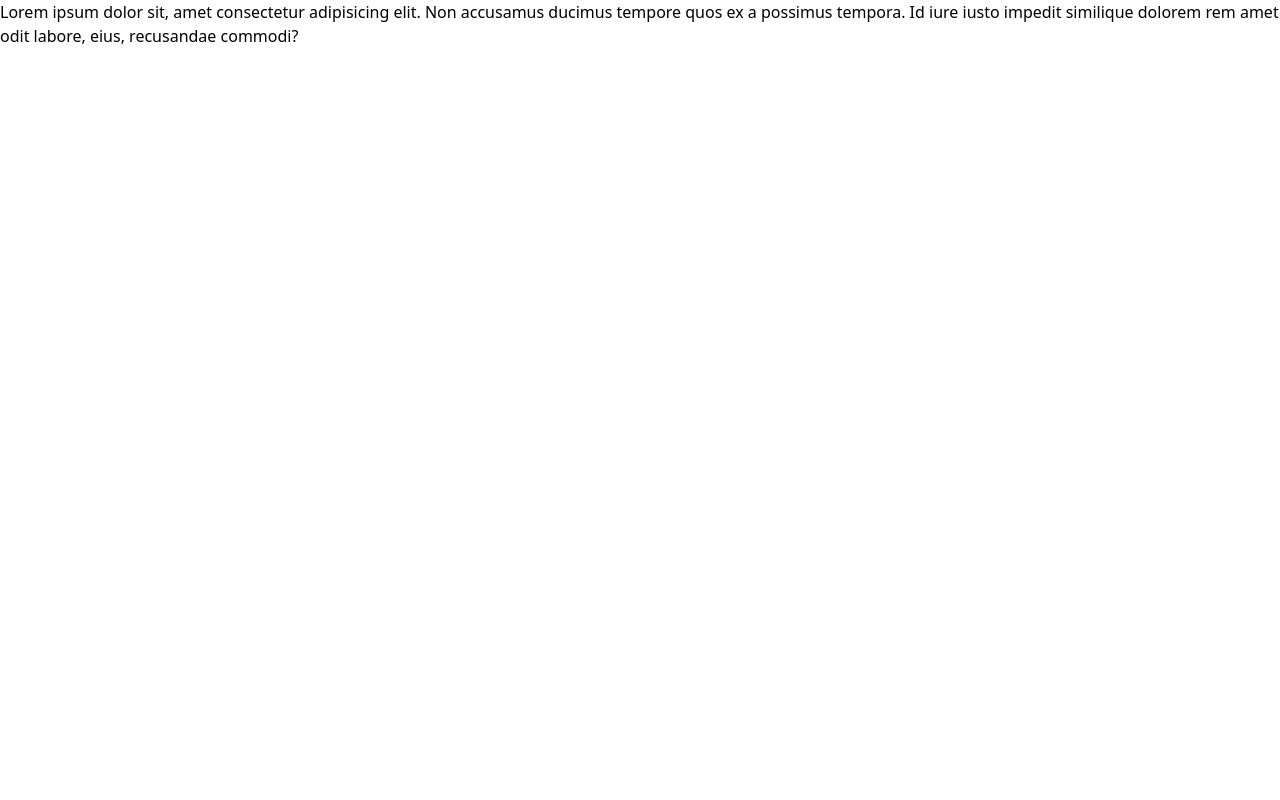
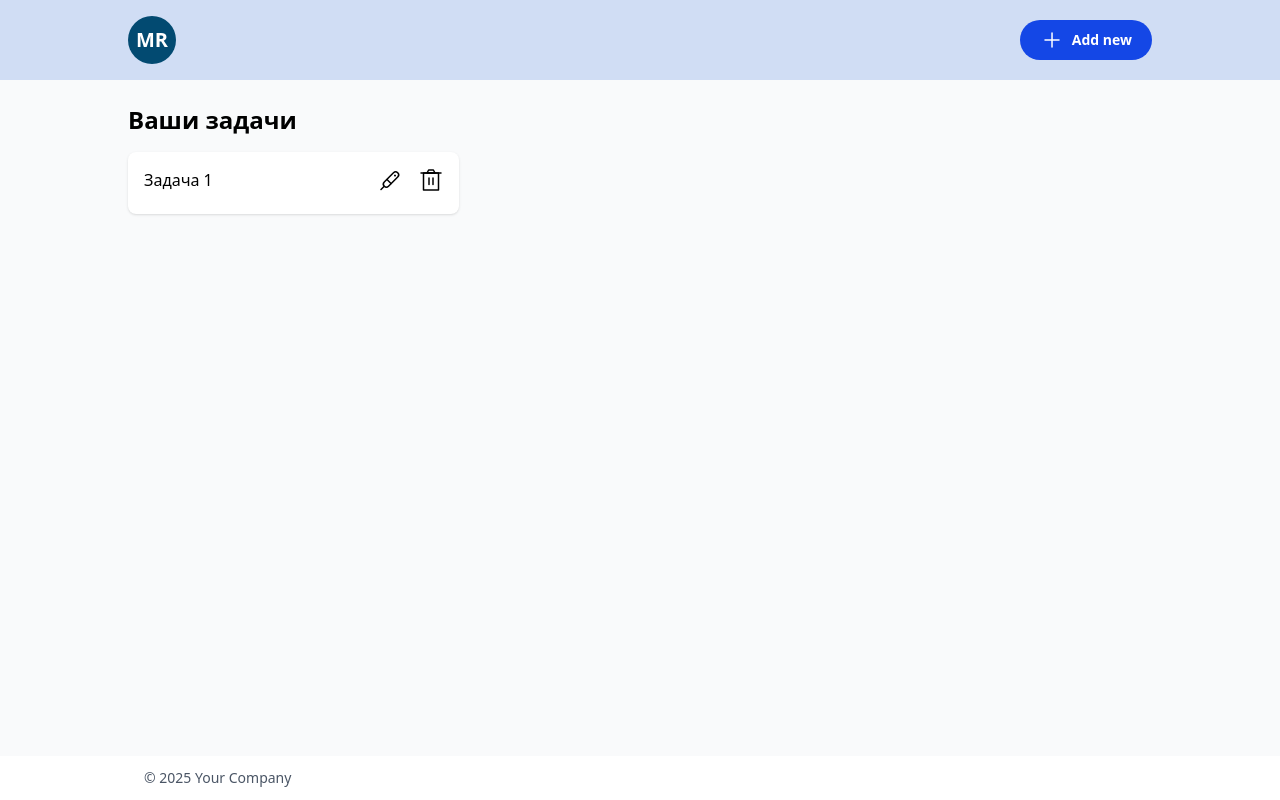
Before and after one commit to MrHiroko/todo_list, a plain HTML site: page index.html in a window 1280 px wide. Drawn offline with nearby package versions, Linux system fonts and the light colour scheme.

Commit message:
modified:   app/app.js 	modified:   index.html 	new file:   src/img/deletesvg.svg 	new file:   src/img/pen.svg 	new file:   src/img/plus.svg 	modified:   style/style.css

```diff
--- a/app/app.js
+++ b/app/app.js
@@ -0,0 +1,22 @@
+const btnAddNode = document.getElementById('btnAdd')
+const listNode = document.getElementById('list')
+
+btnAddNode.addEventListener(`click`, () => {
+	let task = prompt(`Название задачи`)
+
+	listNode.innerHTML += `				<div class="bg-white flex justify-between rounded-lg shadow p-4">
+							${task}
+							<div class="btn-items">
+								<button type="button" class="cursor-pointer mr-3">
+									<img src="/todo_list/src/img/pen.svg" alt="pen" class="" />
+								</button>
+								<button type="button" class="cursor-pointer">
+									<img
+										src="/todo_list/src/img/deletesvg.svg"
+										alt="pen"
+										class=""
+									/>
+								</button>
+							</div>
+						</div>`
+})
--- a/index.html
+++ b/index.html
@@ -1,16 +1,74 @@
 <!DOCTYPE html>
-<html lang="en">
+<html lang="ru">
 	<head>
 		<meta charset="UTF-8" />
 		<meta name="viewport" content="width=device-width, initial-scale=1.0" />
 		<script src="https://cdn.jsdelivr.net/npm/@tailwindcss/browser@4"></script>
 		<link rel="stylesheet" href="style/style.css" />
-		<script src="app/app.js"></script>
+		<script src="app/app.js" defer></script>
 		<title>To do List</title>
 	</head>
-	<body>
-		Lorem ipsum dolor sit, amet consectetur adipisicing elit. Non accusamus
-		ducimus tempore quos ex a possimus tempora. Id iure iusto impedit similique
-		dolorem rem amet odit labore, eius, recusandae commodi?
+	<body class="min-h-screen bg-gray-100">
+		<div class="wrapper grid grid-rows-[auto_1fr_auto] min-h-screen w-full">
+			<!-- Шапка -->
+			<header class="header row-span-1 w-full p-4 bg-white shadow-sm">
+				<div
+					class="header_container flex justify-between items-center max-w-5xl mx-auto"
+				>
+					<div
+						class="header_logo bg-sky-900 text-white font-semibold text-xl rounded-full w-12 h-12 flex items-center justify-center"
+					>
+						MR
+					</div>
+
+					<div class="header_btnAdd">
+						<button
+							id="btnAdd"
+							type="button"
+							class="flex items-center gap-2 text-white bg-blue-700 hover:bg-blue-900 font-medium rounded-full text-sm px-5 py-2"
+						>
+							<img src="/todo_list/src/img/plus.svg" alt="plus" class="" />
+							<span class="font-semibold">Add new</span>
+						</button>
+					</div>
+				</div>
+			</header>
+
+			<!-- Контент -->
+			<main class="main w-full px-4 py-6 bg-gray-50">
+				<div class="max-w-5xl mx-auto">
+					<h1 class="text-2xl font-semibold mb-4">Ваши задачи</h1>
+
+					<div
+						id="list"
+						class="grid grid-cols-1 sm:grid-cols-2 lg:grid-cols-3 gap-4"
+					>
+						<!-- Задача -->
+						<div class="bg-white flex justify-between rounded-lg shadow p-4">
+							Задача 1
+							<div class="btn-items">
+								<button type="button" class="cursor-pointer mr-3">
+									<img src="/todo_list/src/img/pen.svg" alt="pen" class="" />
+								</button>
+								<button type="button" class="cursor-pointer">
+									<img
+										src="/todo_list/src/img/deletesvg.svg"
+										alt="pen"
+										class=""
+									/>
+								</button>
+							</div>
+						</div>
+					</div>
+				</div>
+			</main>
+
+			<!-- Подвал -->
+			<footer class="footer row-span-1 w-full bg-white">
+				<div class="max-w-5xl mx-auto px-4 py-3 text-sm text-gray-600">
+					© 2025 Your Company
+				</div>
+			</footer>
+		</div>
 	</body>
 </html>
--- a/style/style.css
+++ b/style/style.css
@@ -0,0 +1,3 @@
+.header {
+	background: rgba(83, 137, 237, 0.22);
+}
```
Also changed, not shown: src/img/deletesvg.svg (added), src/img/pen.svg (added), src/img/plus.svg (added).
